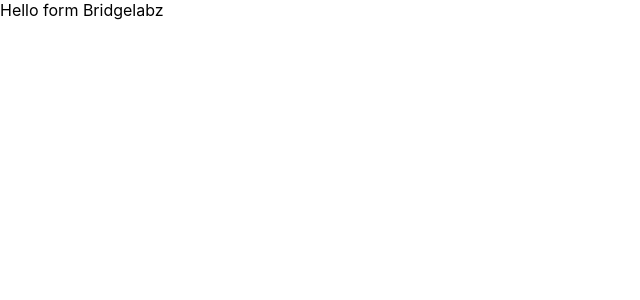
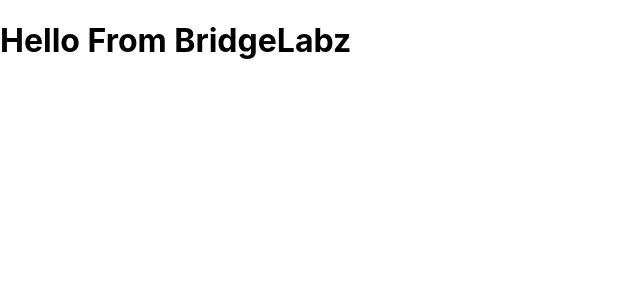
Before and after one commit to mohdarshad1/HelloWorldReact, a React (Create React App) app: page / in a window 1280 px wide. Shown: the top 300 px of the page, without its empty margins (0-640 px from the left). Built offline with nearby package versions, Linux system fonts and the light colour scheme.

Commit message:
[Mohd Arshad] : Hello World Single Binding

```diff
--- a/src/App.js
+++ b/src/App.js
@@ -2,14 +2,29 @@
 import { render } from '@testing-library/react';
 import React from 'react';
 
+// class App extends React.Component {
+//   render() {
+//     return (
+//       <div>
+//       <hi> Hello form Bridgelabz </hi>
+//       </div>
+//     );
+//    }
+// }
+
 class App extends React.Component {
+  constructor() {
+    super()
+    this.state = {
+      title: 'Hello From BridgeLabz'
+    }
+  }
   render() {
     return (
       <div>
-      <hi> Hello form Bridgelabz </hi>
+        <h1>{this.state.title}</h1>
       </div>
     );
-    }
+  }
 }
-
 export default App;
```
